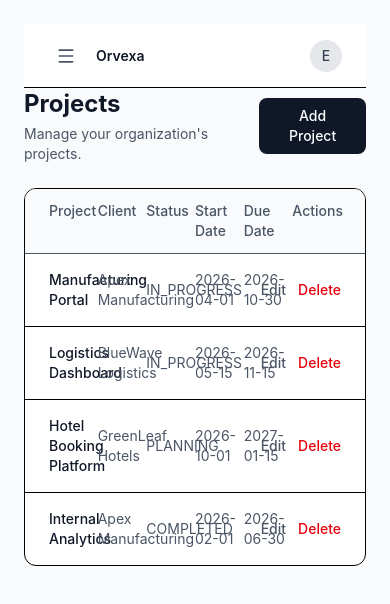
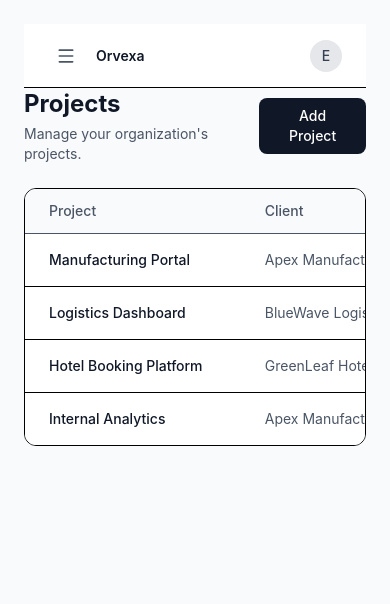
Before and after one commit to esrakonya/orvexa, a React (Vite) app: page /projects in a window 390 px wide. Shown: the top 604 px of the page. Built offline with nearby package versions, Linux system fonts and the light colour scheme.

Commit message:
fix: improve client and project table responsiveness

```diff
--- a/src/pages/ClientsPage.tsx
+++ b/src/pages/ClientsPage.tsx
@@ -18,10 +18,12 @@ interface ClientFormData {
 }
 
 function ClientsPage() {
-  const [clients, setClients] = useState<Client[]>(() => getAllClients())
+    const [clients, setClients] = useState<Client[]>(() =>
+        getAllClients(),
+    )
     const [isFormOpen, setIsFormOpen] = useState(false)
     const [editingClient, setEditingClient] = useState<Client | null>(null)
-  const [errorMessage, setErrorMessage] = useState<string | null>(null)
+    const [errorMessage, setErrorMessage] = useState<string | null>(null)
 
     const handleSubmitClient = (formData: ClientFormData) => {
         if (editingClient) {
@@ -43,7 +45,6 @@ function ClientsPage() {
 
             return
         }
-
 
         const newClient = createClient({
             ...formData,
@@ -116,6 +117,7 @@ function ClientsPage() {
                     {errorMessage}
                 </div>
             )}
+
             {isFormOpen && (
                 <ClientForm
                     initialData={
@@ -130,7 +132,9 @@ function ClientsPage() {
                             }
                             : undefined
                     }
-            submitLabel={editingClient ? 'Save Changes' : 'Add Client'}
+                    submitLabel={
+                        editingClient ? 'Save Changes' : 'Add Client'
+                    }
                     onSubmit={handleSubmitClient}
                     onCancel={() => {
                         setIsFormOpen(false)
@@ -139,8 +143,9 @@ function ClientsPage() {
                 />
             )}
 
-      <div className="mt-6 overflow-hidden rounded-xl border bg-white">
-        <div className="grid grid-cols-5 border-b bg-gray-50 px-6 py-3 text-sm font-medium text-gray-600">
+            <div className="mt-6 overflow-x-auto rounded-xl border bg-white">
+                <div className="min-w-[760px]">
+                    <div className="grid grid-cols-[1.2fr_1fr_0.8fr_2fr_140px] border-b bg-gray-50 px-6 py-3 text-sm font-medium text-gray-600">
                         <span>Client</span>
                         <span>Industry</span>
                         <span>Status</span>
@@ -151,9 +156,9 @@ function ClientsPage() {
                     {clients.map((client) => (
                         <div
                             key={client.id}
-            className="grid grid-cols-5 items-center border-b px-6 py-4 text-sm last:border-b-0"
+                            className="grid grid-cols-[1.2fr_1fr_0.8fr_2fr_140px] items-center border-b px-6 py-4 text-sm last:border-b-0"
                         >
-            <span className="font-medium text-gray-900">
+                            <span className="min-w-0 truncate font-medium text-gray-900">
                                 {client.name}
                             </span>
 
@@ -164,18 +169,18 @@ function ClientsPage() {
                             <span
                                 className={
                                     client.status === 'ACTIVE'
-                  ? 'font-medium text-green-600'
+                                        ? 'font-medium text-success-600'
                                         : 'font-medium text-gray-500'
                                 }
                             >
                                 {client.status}
                             </span>
 
-            <span className="text-gray-600">
+                            <span className="min-w-0 truncate text-gray-600">
                                 {client.email}
                             </span>
 
-            <div className="flex justify-end gap-3">
+                            <div className="flex min-w-[140px] justify-end gap-3">
                                 <button
                                     type="button"
                                     onClick={() => {
@@ -188,9 +193,9 @@ function ClientsPage() {
                                 </button>
 
                                 <button
-                type='button'
+                                    type="button"
                                     onClick={() => handleDeleteClient(client.id)}
-                className='text-sm font-medium text-red-600 hover:text-red-700'
+                                    className="text-sm font-medium text-danger-600 hover:text-danger-700"
                                 >
                                     Delete
                                 </button>
@@ -199,6 +204,7 @@ function ClientsPage() {
                     ))}
                 </div>
             </div>
+        </div>
     )
 }
 
--- a/src/pages/ProjectsPage.tsx
+++ b/src/pages/ProjectsPage.tsx
@@ -162,16 +162,12 @@ function ProjectsPage() {
                     initialData={
                         editingProject
                             ? {
-                  clientId:
-                    editingProject.clientId,
+                                clientId: editingProject.clientId,
                                 name: editingProject.name,
-                  description:
-                    editingProject.description,
+                                description: editingProject.description,
                                 status: editingProject.status,
-                  startDate:
-                    editingProject.startDate,
-                  dueDate:
-                    editingProject.dueDate,
+                                startDate: editingProject.startDate,
+                                dueDate: editingProject.dueDate,
                             }
                             : undefined
                     }
@@ -189,8 +185,9 @@ function ProjectsPage() {
                 />
             )}
 
-      <div className="mt-6 overflow-hidden rounded-xl border bg-white">
-        <div className="grid grid-cols-6 border-b bg-gray-50 px-6 py-3 text-sm font-medium text-gray-600">
+            <div className="mt-6 overflow-x-auto rounded-xl border bg-white">
+                <div className="min-w-[900px]">
+                    <div className="grid grid-cols-[2fr_1.4fr_1.2fr_1fr_1fr_140px] border-b bg-gray-50 px-6 py-3 text-sm font-medium text-gray-600">
                         <span>Project</span>
                         <span>Client</span>
                         <span>Status</span>
@@ -209,13 +206,13 @@ function ProjectsPage() {
                         return (
                             <div
                                 key={project.id}
-              className="grid grid-cols-6 items-center border-b px-6 py-4 text-sm last:border-b-0"
+                                className="grid grid-cols-[2fr_1.4fr_1.2fr_1fr_1fr_140px] items-center border-b px-6 py-4 text-sm last:border-b-0"
                             >
-              <span className="font-medium text-gray-900">
+                                <span className="min-w-0 truncate font-medium text-gray-900">
                                     {project.name}
                                 </span>
 
-              <span className="text-gray-600">
+                                <span className="min-w-0 truncate text-gray-600">
                                     {client?.name ?? 'Unknown client'}
                                 </span>
 
@@ -231,7 +228,7 @@ function ProjectsPage() {
                                     {project.dueDate}
                                 </span>
 
-              <div className="flex justify-end gap-3">
+                                <div className="flex min-w-[140px] justify-end gap-3">
                                     <button
                                         type="button"
                                         onClick={() => {
@@ -249,7 +246,7 @@ function ProjectsPage() {
                                         onClick={() =>
                                             handleDeleteProject(project.id)
                                         }
-                  className="text-sm font-medium text-red-600 hover:text-red-700"
+                                        className="text-sm font-medium text-danger-600 hover:text-danger-700"
                                     >
                                         Delete
                                     </button>
@@ -259,6 +256,7 @@ function ProjectsPage() {
                     })}
                 </div>
             </div>
+        </div>
     )
 }
 
```
Lines whose indentation alone changed are shown as unchanged.
